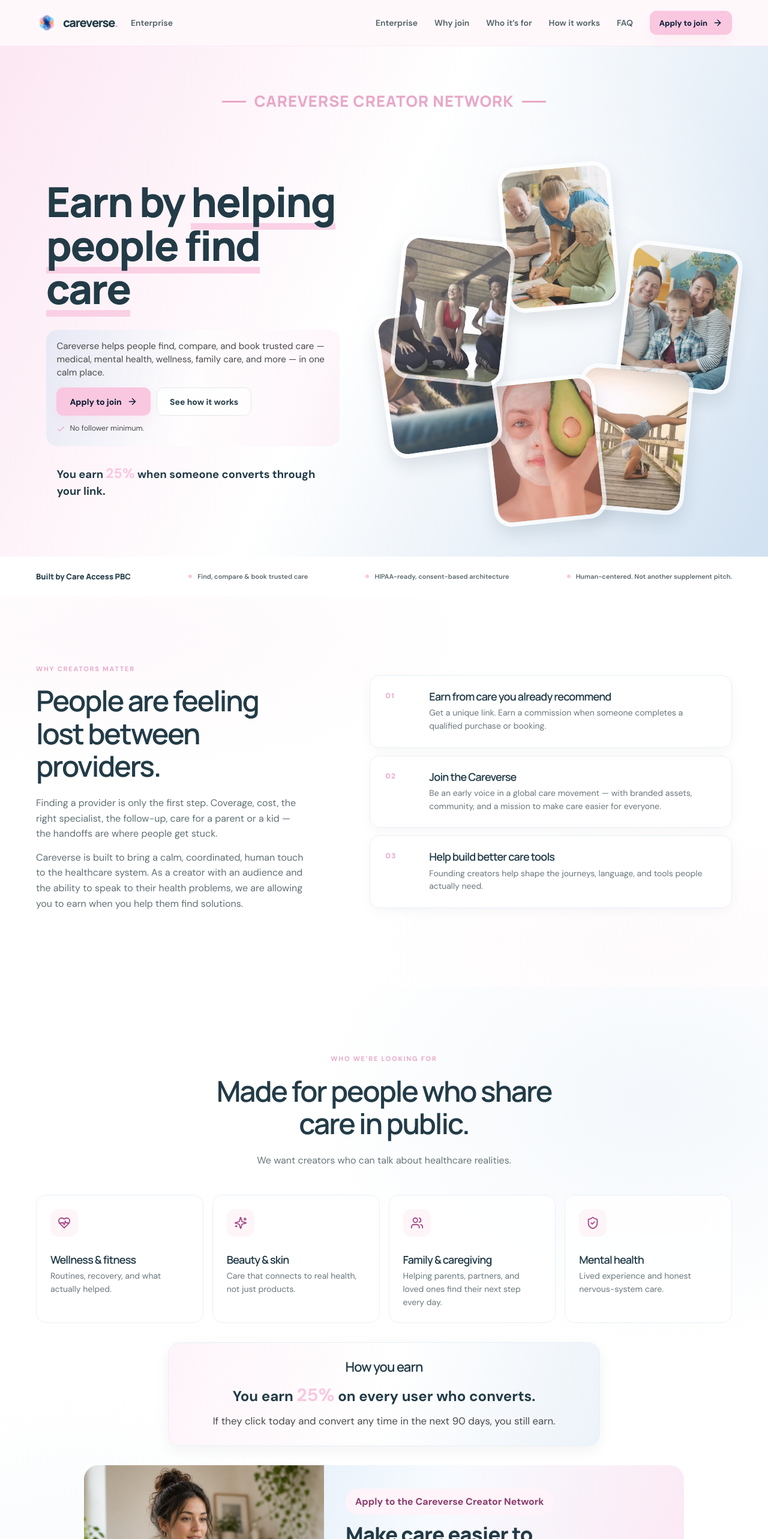
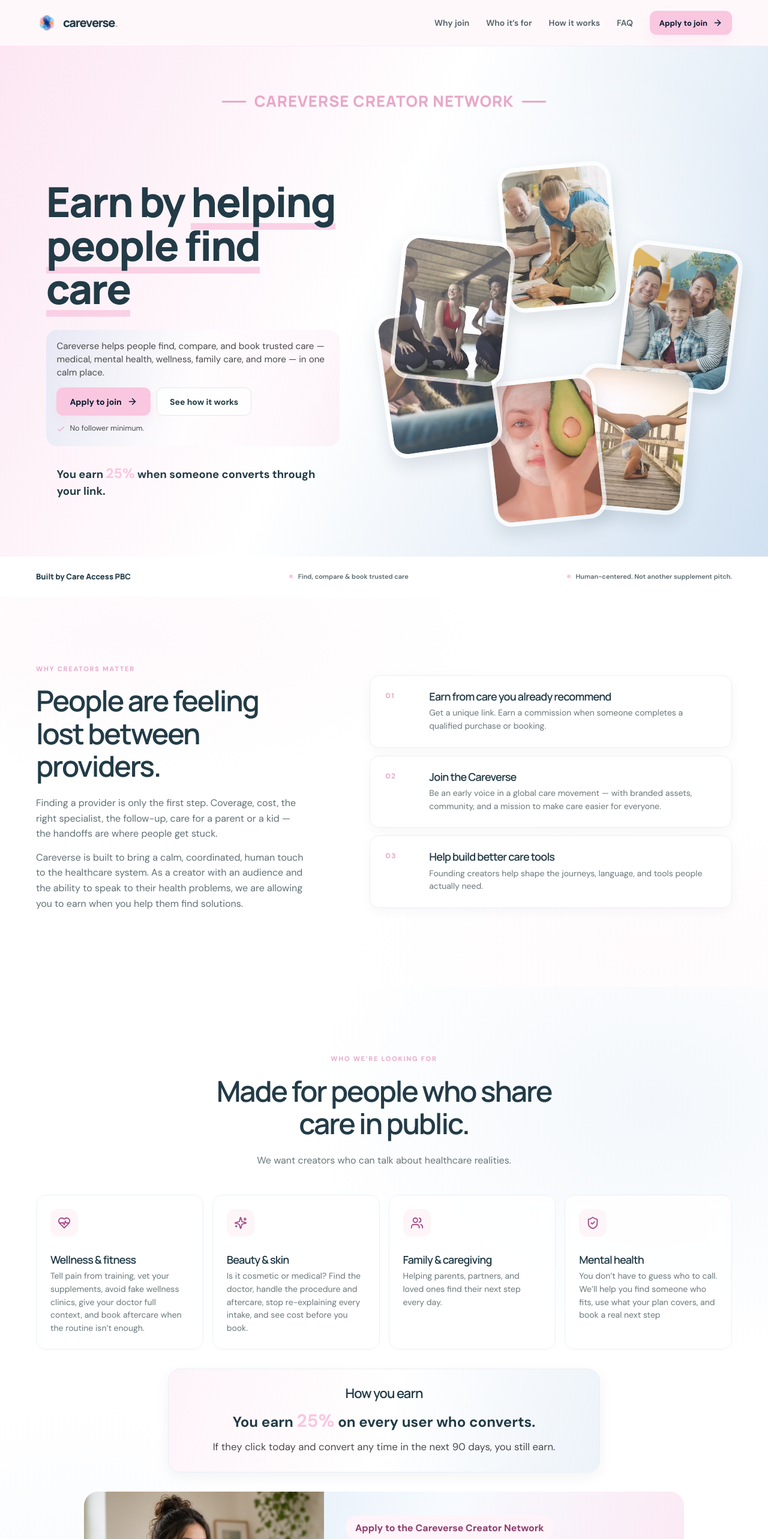
Before and after one commit to ethan5432/Careverse-Creator-Affiliate, a React (Vite) app: page / in a window 1280 px wide. Shown: the top 2566 px of the page at 60% size. Built offline with nearby package versions, Linux system fonts and the light colour scheme.

Commit message:
Updated index.css

```diff
--- a/src/App.tsx
+++ b/src/App.tsx
@@ -13,10 +13,10 @@ import {
 } from 'lucide-react';
 
 const creatorTypes = [
-  { title: 'Wellness & fitness', text: 'Routines, recovery, and what actually helped.', icon: HeartPulse },
-  { title: 'Beauty & skin', text: 'Care that connects to real health, not just products.', icon: Sparkles },
+  { title: 'Wellness & fitness', text: 'Tell pain from training, vet your supplements, avoid fake wellness clinics, give your doctor full context, and book aftercare when the routine isn’t enough.', icon: HeartPulse },
+  { title: 'Beauty & skin', text: 'Is it cosmetic or medical? Find the doctor, handle the procedure and aftercare, stop re-explaining every intake, and see cost before you book.', icon: Sparkles },
   { title: 'Family & caregiving', text: 'Helping parents, partners, and loved ones find their next step every day.', icon: Users },
-  { title: 'Mental health', text: 'Lived experience and honest nervous-system care.', icon: ShieldCheck },
+  { title: 'Mental health', text: 'You don’t have to guess who to call. We’ll help you find someone who fits, use what your plan covers, and book a real next step', icon: ShieldCheck },
 ];
 
 const faqs = [
@@ -44,18 +44,14 @@ function App() {
     <div className="page-wash">
       <header className="site-header">
         <div className="container nav-inner">
-          <div className="header-left">
-            <a className="brand" href="#top" aria-label="Careverse home">
-              <span className="brand-mark"><img src="/careverse_logo_(1).png" alt="Careverse" /></span>
-              <span>careverse<span className="brand-dot">.</span></span>
-            </a>
-            <a className="header-enterprise-link" href="https://careverse-enterprise-program.vercel.app/">Enterprise</a>
-          </div>
+          <a className="brand" href="#top" aria-label="Careverse home">
+            <span className="brand-mark"><img src="/careverse_logo_(1).png" alt="Careverse" /></span>
+            <span>careverse<span className="brand-dot">.</span></span>
+          </a>
           <button className="mobile-menu" aria-label="Toggle navigation" onClick={() => setMenuOpen(!menuOpen)}>
             {menuOpen ? <X size={22} /> : <Menu size={22} />}
           </button>
           <nav className={menuOpen ? 'main-nav open' : 'main-nav'}>
-            <a href="https://careverse-enterprise-program.vercel.app/" onClick={() => setMenuOpen(false)}>Enterprise</a>
             <a href="#why" onClick={() => setMenuOpen(false)}>Why join</a>
             <a href="#who" onClick={() => setMenuOpen(false)}>Who it’s for</a>
             <a href="#how" onClick={() => setMenuOpen(false)}>How it works</a>
@@ -96,7 +92,6 @@ function App() {
           <div className="container trust-items">
             <span className="trust-label">Built by Care Access PBC</span>
             <span><i /> Find, compare & book trusted care</span>
-            <span><i /> HIPAA-ready, consent-based architecture</span>
             <span><i /> Human-centered. Not another supplement pitch.</span>
           </div>
         </section>
@@ -152,8 +147,6 @@ function App() {
           </div>
         </section>
 
-        <section className="cta-band"><div className="container cta-inner"><div><div className="eyebrow">Make care easier to find</div><h2 className="cta-steps">Step 1: Help people find care.<br />Step 2: Earn</h2><p>Early applicants get founding-creator assets.</p></div><a className="button" href="https://careverse-creator-application.vercel.app/">Apply to the Creator Network <ArrowRight size={17} /></a></div></section>
-
         <section className="section faq-section" id="faq">
           <div className="container faq-grid"><div className="faq-heading"><div className="eyebrow">The details</div><h2>Good questions deserve clear answers.</h2><p>Still curious? Reach the creator team at <a href="mailto:email@careverse.ai">email@careverse.ai</a>.</p></div><div className="faq-list">{faqs.map(([question, answer], index) => <details key={question} open={index === 0}><summary>{question}<span><ChevronDown size={18} /></span></summary><p>{answer}</p></details>)}</div></div>
         </section>
--- a/src/index.css
+++ b/src/index.css
@@ -58,15 +58,6 @@ a { color: inherit; }
 .brand-mark { display: grid; place-items: center; width: 36px; height: 36px; }
 .brand-mark img { display: block; width: 36px; height: 36px; object-fit: contain; }
 .brand-dot { color: var(--blush-strong); }
-.header-left { display: flex; align-items: center; gap: 22px; }
-.header-enterprise-link {
-  font-size: 14px;
-  font-weight: 600;
-  color: #506066;
-  text-decoration: none;
-  transition: color .2s;
-}
-.header-enterprise-link:hover { color: var(--navy); }
 .main-nav { display: flex; align-items: center; gap: 28px; font-size: 14px; font-weight: 600; color: #506066; }
 .main-nav a:not(.button) { text-decoration: none; transition: color .2s; }
 .main-nav a:not(.button):hover { color: var(--navy); }
@@ -606,7 +597,6 @@ h1 em { color: var(--blush-strong); font-style: normal; }
   .main-nav.open { display: flex; }
   .main-nav a { padding: 13px 12px; }
   .main-nav .button { margin-top: 5px; }
-  .header-enterprise-link { display: none; }
   .hero-actions { flex-direction: column; align-items: stretch; }
   .hero-actions .button { width: 100%; }
   .section { padding: 75px 0; }
```
